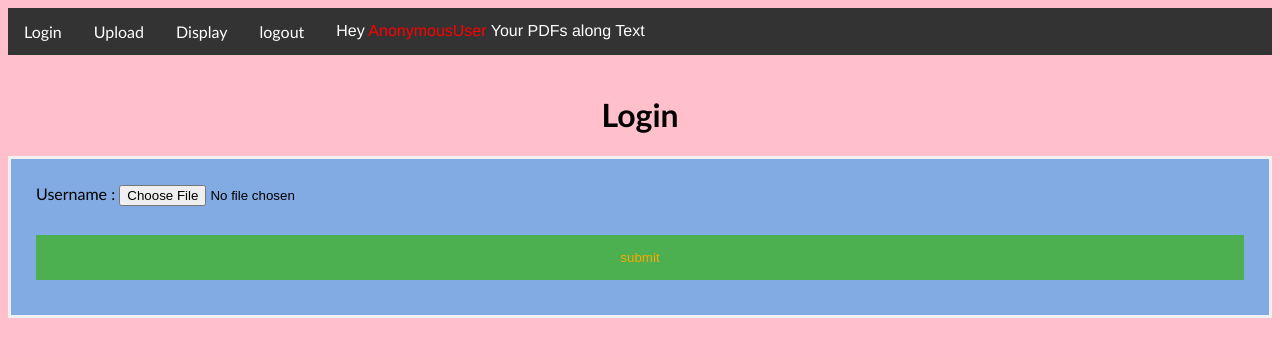
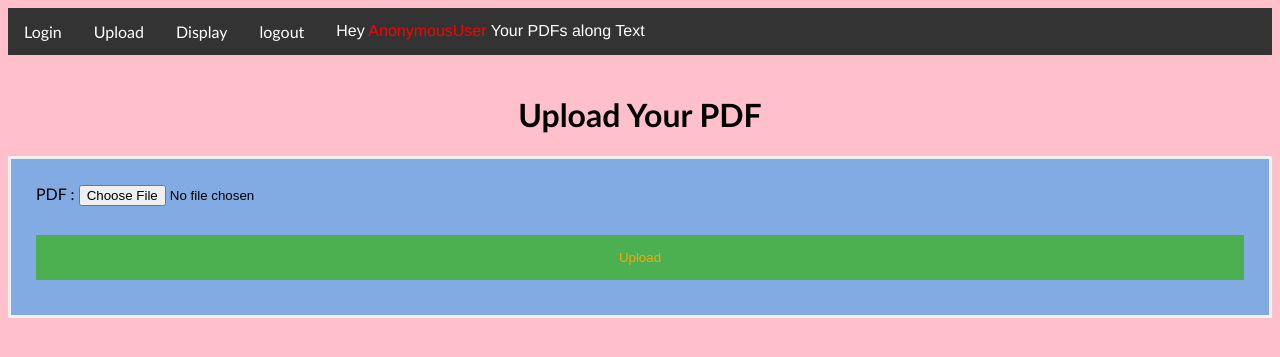
Before and after one commit to Vikrant-Khedkar/DeepLogicAi, a Django app: page /upload/ in a window 1280 px wide. Shown: the top 357 px of the page. Run offline with Django 4.2, Linux system fonts and the light colour scheme.

Commit message:
update templates

```diff
--- a/templates/home.html
+++ b/templates/home.html
@@ -91,16 +91,16 @@
         </head>
         <body>
 
-            <center> <h1> Login  </h1> </center>
+            <center> <h1> Upload Your PDF  </h1> </center>
             <form method="POST" action="http://127.0.0.1:8000/api/data/" enctype="multipart/form-data">
                 {% csrf_token %}
                 <div class="container">
-                    <label>Username : </label>
+                    <label>PDF : </label>
                     <input  name="pdf" id="pdf" placeholder="username" type="file">
                     <br><br>
                     <input  name="user" id="user" placeholder="username" type="hidden" value="{{user.pk}}">
 
-                    <button  type="submit" >submit</button>
+                    <button  type="submit" >Upload</button>
 
 
 
```
Also changed, not shown: templates/display.html (+13 -4 lines), 1 other file.
